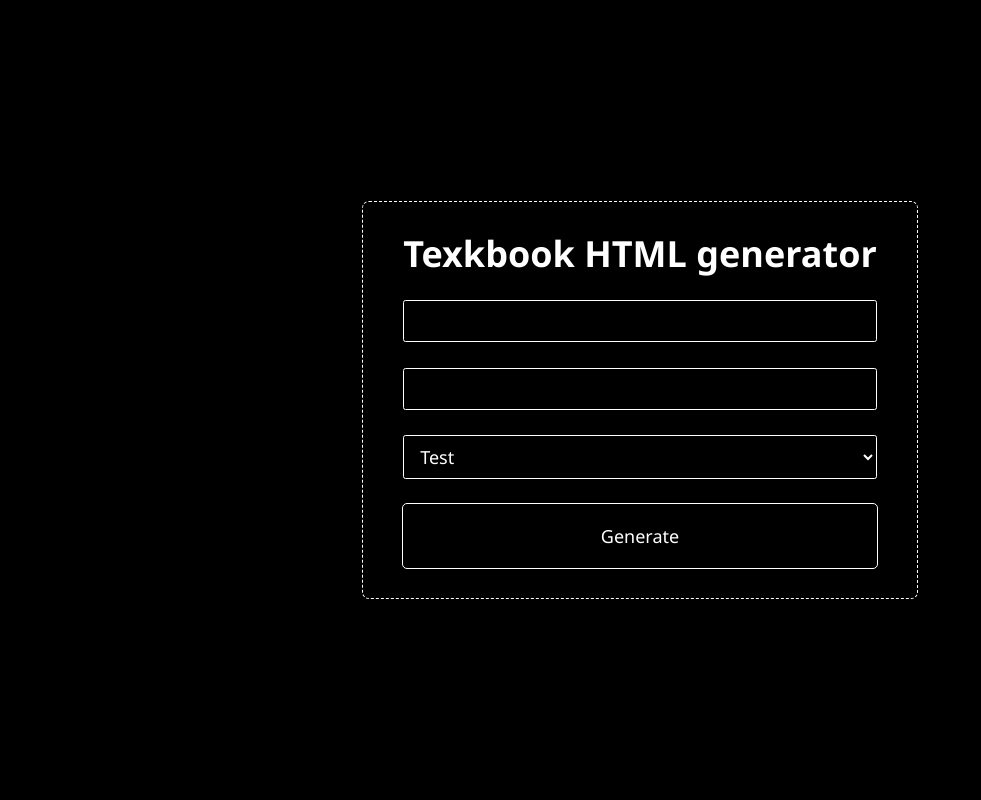
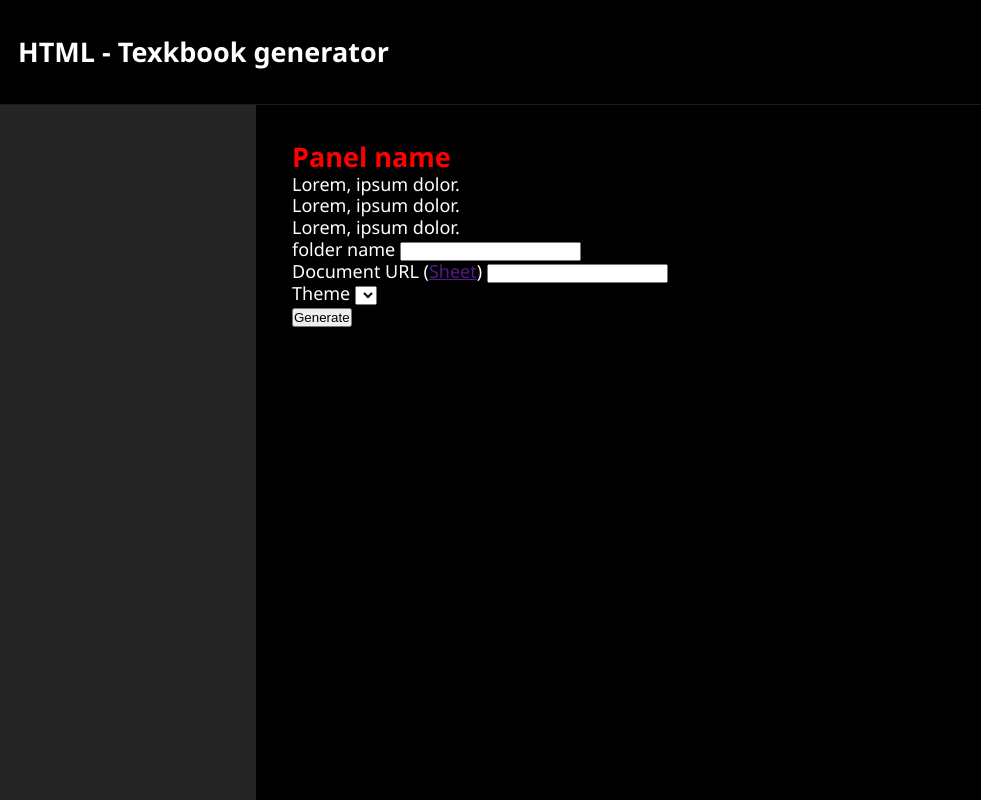
Before and after one commit to ajedral19/HTML-Textbook-Generator, a website built with webpack: page src/html/index.html in a window 1280 px wide. Shown: the whole page, without its empty margins (0-981 px from the left). Built offline with nearby package versions, Linux system fonts and the light colour scheme.

Commit message:
html edit

```diff
--- a/src/html/index.html
+++ b/src/html/index.html
@@ -1,9 +1,10 @@
 <!DOCTYPE html>
 <html lang="en">
+
 <head>
     <meta charset="UTF-8" />
     <meta name="viewport" content="width=device-width, initial-scale=1.0" />
-        <title>NC Textbook Generator</title>
+    <title>HTML - Textbook Generator</title>
 
     <style>
         :root {
@@ -27,118 +28,108 @@
             color: var(--main-color);
             background: var(--main-background);
             font-family: "Segoe UI", Tahoma, Geneva, Verdana, sans-serif;
-                display: flex;
             height: 100dvh;
             width: 100dvw;
-                align-items: center;
-                justify-content: center;
+            position: relative;
         }
 
-            input,
-            select {
-                display: inline-block;
-                padding: 8px 12px;
-                border: 1px solid var(--main-color);
-                border-radius: 0.25rem;
-                font-size: inherit;
-                font-family: inherit;
-                background: inherit;
-                color: inherit;
-                width: 100%;
+        main {
+            display: flex;
+            flex-flow: column nowrap;
+            height: 100%;
         }
 
-            label {
-                color: var(--main-background);
+        nav {
+            flex: 0;
+            height: fit-content;
+            display: block;
+            width: 100%;
+            padding-block: 2em;
+            padding-inline: 1em;
+            border-block-end: 1px solid #1b1b1b;
         }
 
-            .tg-form-wrap {
-                padding: 3rem 4rem;
-                border-radius: 0.6rem;
-                outline: 1px dashed var(--main-color);
-                max-width: 100%;
-                margin-inline: auto;
+        .dashboard {
+            flex: 1;
+            display: flex;
+            flex-flow: row nowrap;
         }
 
-            .tg-form-field {
-                display: flex;
-                flex-flow: column;
-                gap: 4px;
-                align-items: flex-start;
+        .dashboard .sidebar {
+            flex-basis: 20%;
+            background: #252525;
         }
 
-            button {
-                font-size: inherit;
-                font-family: inherit;
-                color: var(--main-color);
-                background: var(--main-background);
-                padding: 2rem 4rem;
-                display: block;
-                margin-inline: auto;
-                width: 100%;
-                margin-top: 2.5rem;
-                border: none;
-                border-radius: 0.4rem;
-                outline: 1px solid var(--main-color);
-                cursor: pointer;
+        .dashboard .main-panel {
+            flex: 1;
+            padding: 2em;
         }
 
-            button:hover {
-                background: var(--main-color);
-                color: var(--main-background);
-            }
-
-            button:disabled {
-                background: var(--main-background);
-                color: var(--main-color);
-                cursor: default;
+        .dashboard .main-panel .panel-inner__title {
+            color: red;
         }
     </style>
 </head>
 
 <body>
-        <div class="tg-form-wrap">
-            <h1>Texkbook HTML generator</h1>
-            <form class="tg-generator-form" id="tg-generator-form" method="post">
-                <div class="tg-form-field">
-                    <label for="dir_name">enter custom folder name</label>
-                    <input type="text" name="dir_name" id="dir_name" />
+    <main>
+        <nav>
+            <h1>HTML - Texkbook generator</h1>
+        </nav>
+        <section class="dashboard">
+            <div class="sidebar"></div>
+
+            <div class="main-panel">
+                <div class="panel-inner">
+                    <h2 class="panel-inner__title">Panel name</h2>
+                    <div class="html-generator-wrap" id="html_generator">
+                        <p class="prompt prompt--error">Lorem, ipsum dolor.</p>
+                        <p class="prompt prompt--warning">Lorem, ipsum dolor.</p>
+                        <p class="prompt prompt--success">Lorem, ipsum dolor.</p>
+                        <form class="form" id="form_generator">
+                            <div class="form-field">
+                                <label for="field_folder" data-tip=""> folder name </label>
+                                <input type="text" name="folder" id="field_folder" />
                             </div>
-                <div class="tg-form-field">
-                    <label for="url">enter sheet url</label>
-                    <input type="text" name="url" id="url" />
+                            <div class="form-field">
+                                <label for="field_url" data-tip=""> Document URL (<a href="" target="_blank" class="link">Sheet</a>) </label>
+                                <input type="text" name="url" id="field_url" />
                             </div>
-                <div class="tg-form-field">
-                    <label for="template">select template name</label>
-                    <select name="template" id="template">
-                        <option value="test">Test</option>
-                    </select>
+                            <div class="form-field">
+                                <label for="field_theme" data-tip=""> Theme </label>
+                                <select name="theme" id="field_theme"></select>
                             </div>
-                <button class="tg-btn-generate" type="submit">Generate</button>
+                            <button class="btn" id="btn_generate">Generate</button>
                         </form>
                     </div>
+                </div>
+            </div>
+        </section>
+    </main>
 
     <script>
-            const form = document.querySelector("form");
-            const btn = document.querySelector(".tg-btn-generate");
-            form.addEventListener("submit", (e) => {
-                e.preventDefault();
-                handleOnSubmit(e);
-                btn.textContent = "Processesing";
-                btn.setAttribute("disabled", true);
-            });
+        // const form = document.querySelector("form");
+        // const btn = document.querySelector(".tg-btn-generate");
+        // form.addEventListener("submit", (e) => {
+        //     e.preventDefault();
+        //     handleOnSubmit(e);
+        //     btn.textContent = "Processesing";
+        //     btn.setAttribute("disabled", true);
+        // });
 
-            const handleOnSubmit = (e) => {
-                const { target } = e;
-                const { url, template, dir_name } = target;
+        // const handleOnSubmit = (e) => {
+        //     const { target } = e;
+        //     const { url, template, dir_name } = target;
 
-                google.script.run
-                    .withSuccessHandler(() => {
-                        btn.textContent = "Generate";
-                        btn.removeAttribute("disabled");
-                        alert("check your google drive to download the files");
-                    })
-                    .generateHTML(url.value, template.value, dir_name.value);
-            };
+        //     google.script.run
+        //         .withSuccessHandler(() => {
+        //             btn.textContent = "Generate";
+        //             btn.removeAttribute("disabled");
+        //             alert("check your google drive to download the files");
+        //         })
+        //         .generateHTML(url.value, template.value, dir_name.value);
+        // };
     </script>
 </body>
+
 </html>
```
Lines whose indentation alone changed are shown as unchanged.
